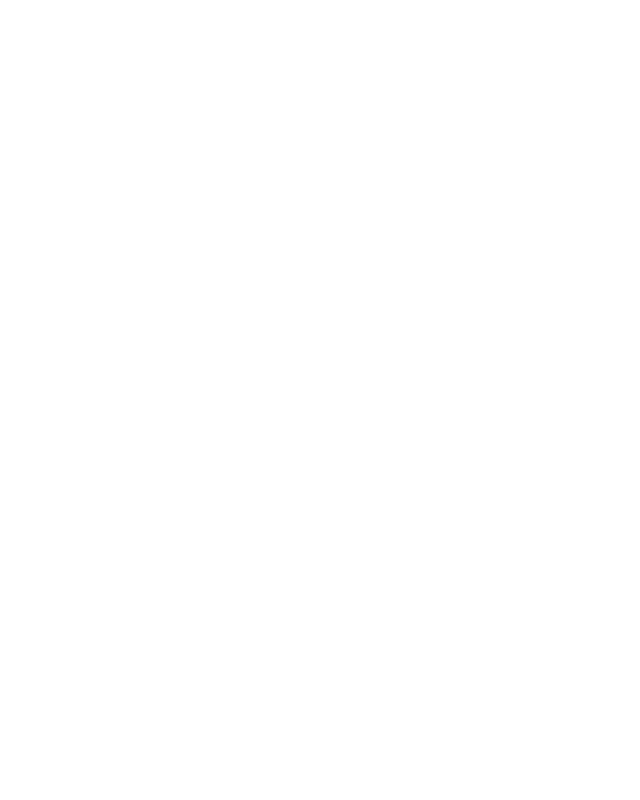
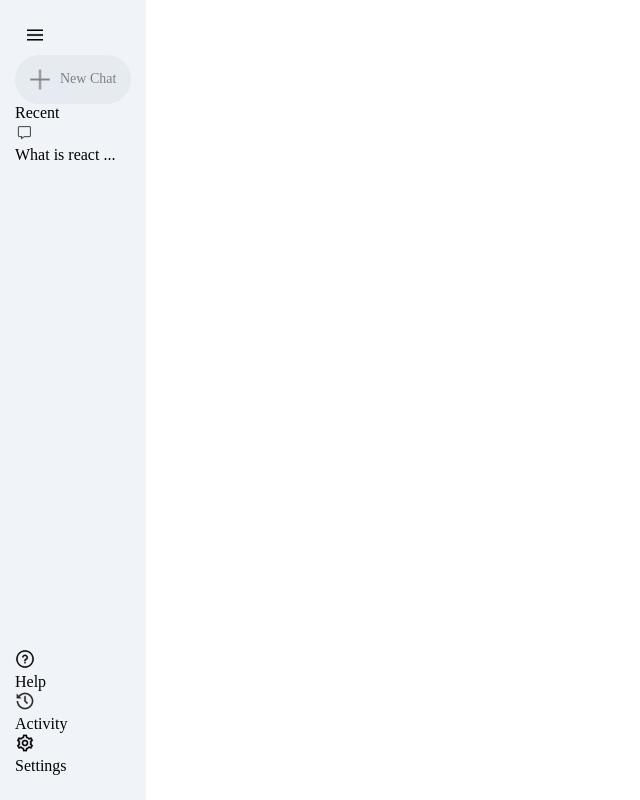
Before and after one commit to kovvurichanakyareddy/Gemini-clone, a React (Create React App) app in the folder gemini_clone/: page / in a window 1280 px wide. Shown: the whole page, without its empty margins (0-640 px from the left). Built offline with nearby package versions, Linux system fonts and the light colour scheme.

Commit message:
added sidebar elements

```diff
--- a/gemini_clone/src/App.js
+++ b/gemini_clone/src/App.js
@@ -1,9 +1,9 @@
-
+import Sidebar from'./components/Sidebar/sidebar'
 function App() {
   return (
-    <div className="App">
-
-    </div>
+    <>
+      <Sidebar/>
+    </>
   );
 }
 
--- /dev/null
+++ b/gemini_clone/src/components/Sidebar/sidebar.css
@@ -0,0 +1,28 @@
+.sidebar {
+    min-height: 100vh;
+    display: inline-flex;
+    flex-direction: column;
+    justify-content: space-between;
+    padding: 25px 15px;
+    background-color: #f0f4f9;
+}
+.sidebar img {
+    width: 20px;
+}
+.sidebar .menu {
+    display: block;
+    margin-left: 10px;
+    cursor: pointer;
+}
+.sidebar .new-chat {
+    margin-top: 10px;
+    display: inline-flex;
+    align-items: center;
+    gap: 10px;
+    padding: 10px 15px;
+    background-color: #e6eaf1;
+    border-radius: 50px;
+    font-size: 14px;
+    color: grey;
+    cursor: pointer;
+}
--- /dev/null
+++ b/gemini_clone/src/components/Sidebar/sidebar.js
@@ -0,0 +1,37 @@
+import './sidebar.css'
+import {assets} from '../../assets/assets'
+const Sidebar = () => {
+    return (
+        <div className='sidebar'>
+            <div className='top'>
+                <img className='menu' src={assets.menu_icon} alt="" />
+                <div className='new-chat'>
+                    <img src={assets.plus_icon} alt="" />
+                    <p>New Chat</p>
+                </div>
+                <div className='recent'>
+                    <p className="recent-title">Recent</p>
+                    <div className='recent-entry'>
+                        <img src={assets.message_icon} alt="" />
+                        <p>What is react ...</p>
+                    </div>
+                </div>
+            </div>
+            <div className='bottom'>
+                <div className='bottom-item recent-entry'>
+                    <img src={assets.question_icon} alt=""/>
+                    <p>Help</p>
+                </div>
+                <div className='bottom-item recent-entry'>
+                    <img src={assets.history_icon} alt=""/>
+                    <p>Activity</p>
+                </div>
+                <div className='bottom-item recent-entry'>
+                    <img src={assets.setting_icon} alt=""/>
+                    <p>Settings</p>
+                </div>
+            </div>
+        </div>
+    )
+}
+export default Sidebar;
```
